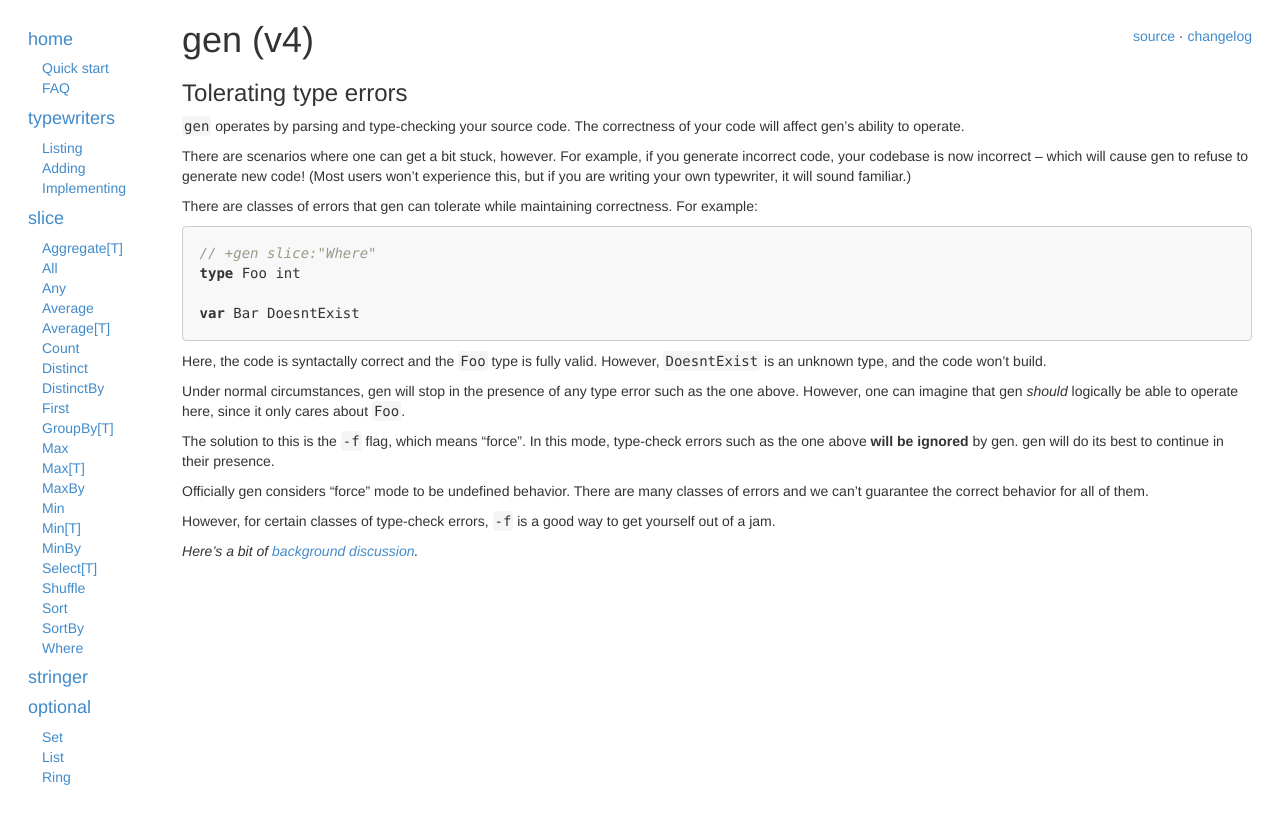
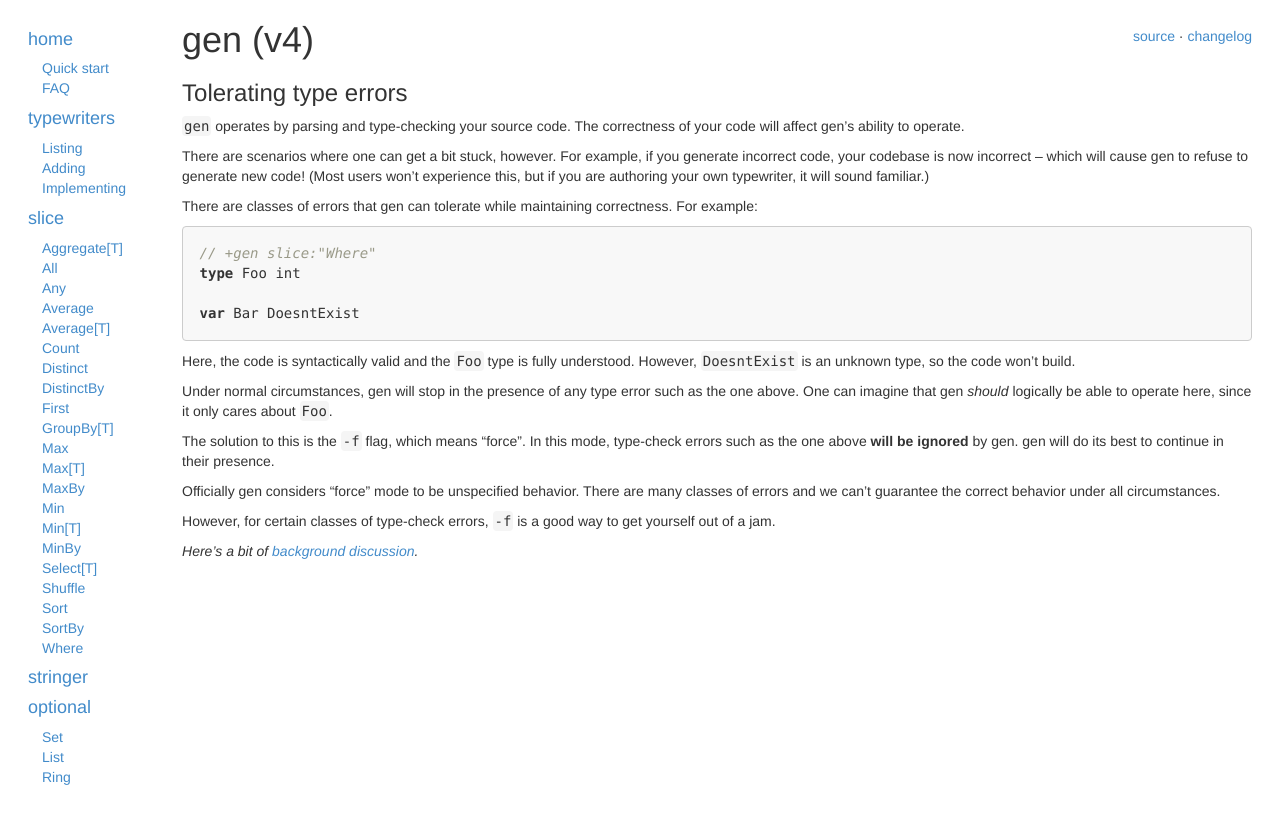
Before and after one commit to clipperhouse/gen, a Jekyll site: the page built from force/index.md, in a window 1280 px wide. Shown: the top 824 px of the page. Built offline with Jekyll 4.4.1, drawn with Linux system fonts in a browser that asks for light colours.

Commit message:
Update index.md

```diff
--- a/force/index.md
+++ b/force/index.md
@@ -9,7 +9,7 @@ order: 1
 
 `gen` operates by parsing and type-checking your source code. The correctness of your code will affect gen's ability to operate.
 
-There are scenarios where one can get a bit stuck, however. For example, if you generate incorrect code, your codebase is now incorrect -- which will cause gen to refuse to generate new code! (Most users won't experience this, but if you are writing your own typewriter, it will sound familiar.)
+There are scenarios where one can get a bit stuck, however. For example, if you generate incorrect code, your codebase is now incorrect -- which will cause gen to refuse to generate new code! (Most users won't experience this, but if you are authoring your own typewriter, it will sound familiar.)
 
 There are classes of errors that gen can tolerate while maintaining correctness. For example:
 
@@ -18,13 +18,13 @@ There are classes of errors that gen can tolerate while maintaining correctness.
 
 	var Bar DoesntExist
 
-Here, the code is syntactally correct and the `Foo` type is fully valid. However, `DoesntExist` is an unknown type, and the code won't build.
+Here, the code is syntactically valid and the `Foo` type is fully understood. However, `DoesntExist` is an unknown type, so the code won't build.
 
-Under normal circumstances, gen will stop in the presence of any type error such as the one above. However, one can imagine that gen *should* logically be able to operate here, since it only cares about `Foo`.
+Under normal circumstances, gen will stop in the presence of any type error such as the one above. One can imagine that gen *should* logically be able to operate here, since it only cares about `Foo`.
 
 The solution to this is the `-f` flag, which means "force". In this mode, type-check errors such as the one above **will be ignored** by gen. gen will do its best to continue in their presence.
 
-Officially gen considers "force" mode to be undefined behavior. There are many classes of errors and we can't guarantee the correct behavior for all of them.
+Officially gen considers "force" mode to be unspecified behavior. There are many classes of errors and we can't guarantee the correct behavior under all circumstances.
 
 However, for certain classes of type-check errors, `-f` is a good way to get yourself out of a jam.
 
```
